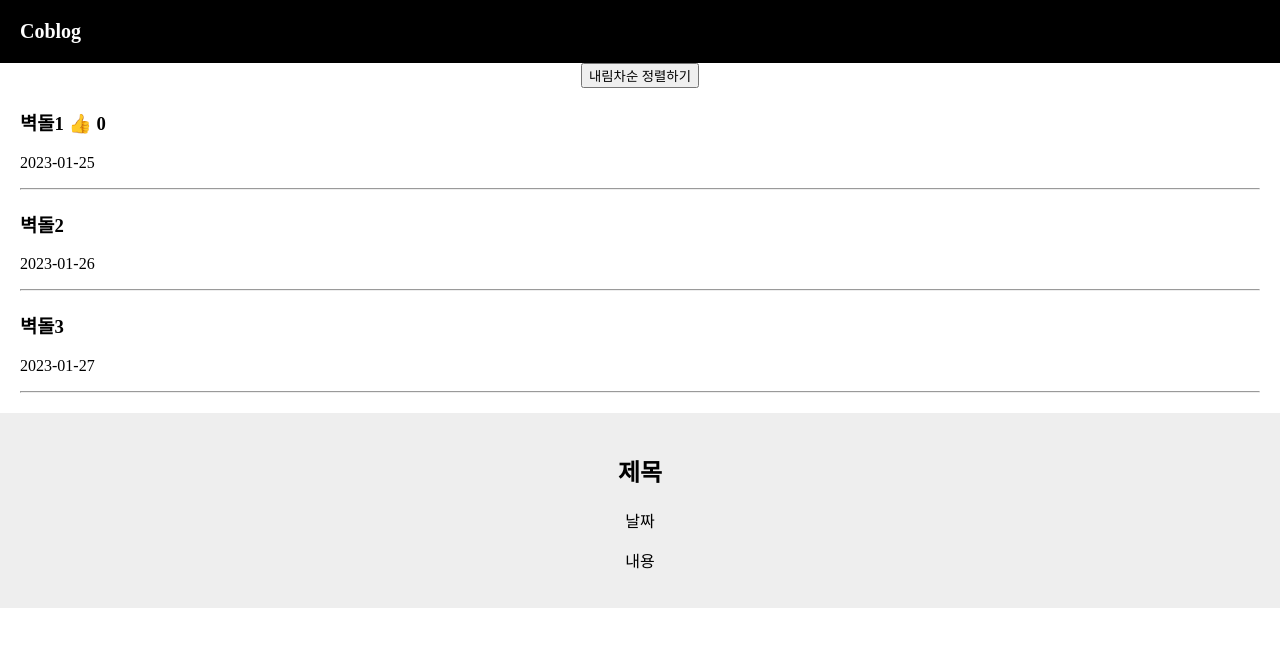
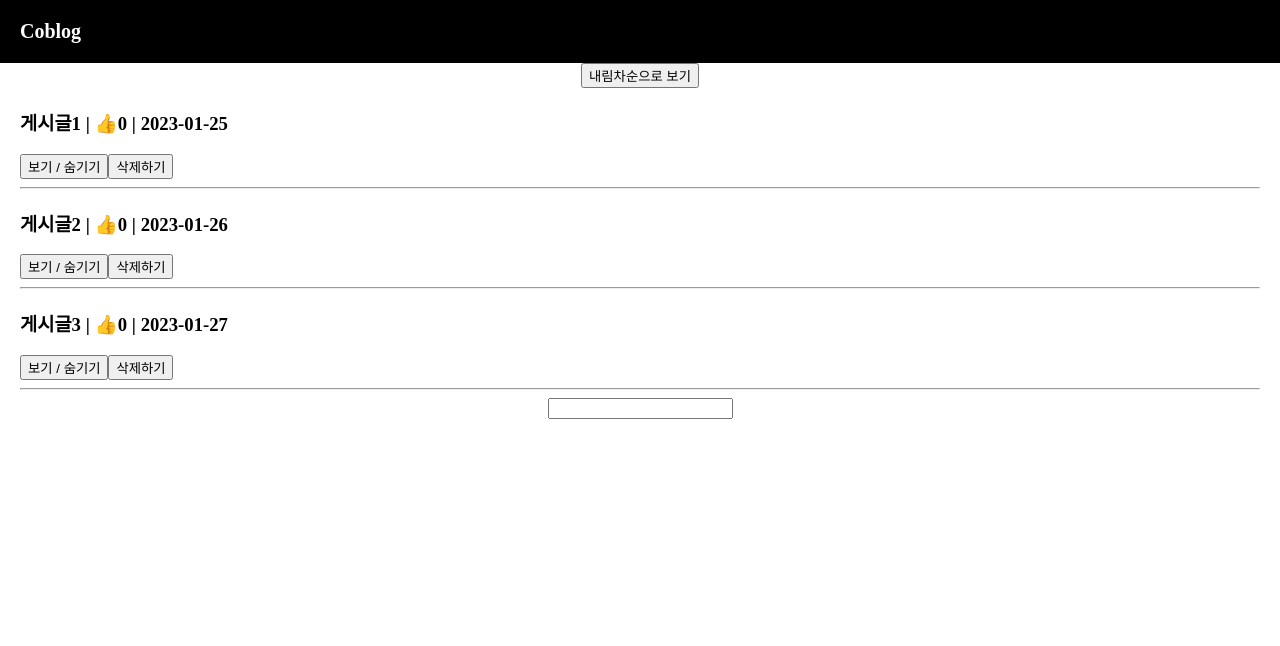
Before and after one commit to coblin7/coblin7.github.io, a React (Create React App) app: page / in a window 1280 px wide. Shown: the top 646 px of the page. Built offline with nearby package versions, Linux system fonts and the light colour scheme.

Commit message:
practice: props 응용

```diff
--- a/src/App.js
+++ b/src/App.js
@@ -5,63 +5,115 @@ import React, { useState } from 'react';
 
 function App() {
 
-  let [title, titleTool] = useState(
+  //////////////////////////////////////////////////////////////////
+  /**
+   * state
+   */
+  let [boardList, setBoardList] = useState(
     [
-      {"subject": "벽돌1", "date": "2023-01-25"},
-      {"subject": "벽돌2", "date": "2023-01-26"},
-      {"subject": "벽돌3", "date": "2023-01-27"},
+      {"subject": "게시글1", "date": "2023-01-25", "like": 0},
+      {"subject": "게시글2", "date": "2023-01-26", "like": 0},
+      {"subject": "게시글3", "date": "2023-01-27", "like": 0},
     ]
   );
 
-  let [likeNumber, likeNumberTool] = useState(0);
+  let [modalState, setModalState] = useState(false);
+  let [inputValue, setInputValue] = useState('');
 
+  //////////////////////////////////////////////////////////////////
+  /**
+   * function
+   */
   function orderByDesc() {
-    let copy = [...title];
+    let copy = [...boardList];
     copy = copy.sort((a,b) => a.subject < b.subject ? 1 : -1);
-    titleTool(copy);
+    setBoardList(copy);
   }
 
+  function increaseLike(index) {
+    let copy = [...boardList];
+    copy[index]["like"] += 1;
+    setBoardList(copy);
+  }
+
+  function showModal(index) {
+    setModalState(!modalState);
+  }
+
+  function updateBoard() {
+    let copy = [...boardList];
+    copy[0]["subject"] = "야호";
+    setBoardList(copy);
+  }
+
+  function deleteBoard(index) {
+    let copy = [...boardList];
+    delete copy[index];
+
+    console.log(copy);
+  }
+
+  function addBoard() {
+
+  }
+
+  //////////////////////////////////////////////////////////////////
+  /**
+   * return
+   */
   return (
     <div className="App">
       <div className='black-nav'>
         <div>Coblog</div>
       </div>
 
-      <button onClick={ orderByDesc }>내림차순 정렬하기</button>
+      <button onClick={orderByDesc}>내림차순으로 보기</button>
 
-      <div className='list'>
-        <h3> { title[0]["subject"] } <span onClick={ ()=>{likeNumberTool(likeNumber++);} }>👍</span> {likeNumber} </h3>
-        <p>{ title[0]["date"] } </p>
-        <hr/>
-      </div>
+      {
+        boardList.map( (board, i)=>{
+          return (
+            <div className='list' key={i}>
+              <h3>
+                { board["subject"] }
+                <span onClick={()=>increaseLike(i)}> | 👍{board["like"]} | </span>
+                { board["date"] }
+              </h3>
+              <button onClick={()=>showModal(i)}>보기 / 숨기기</button>
+              <button onClick={()=>deleteBoard(i)}>삭제하기</button>
+              { modalState ? <Modal board={board} color="skyblue" updateBoard={updateBoard} /> : null }
+              <hr/>
+            </div>
+          )
+        } )
+      }
 
-      <div className='list'>
-        <h3> { title[1]["subject"] }</h3>
-        <p>{ title[1]["date"] } </p>
-        <hr/>
-      </div>
-
-      <div className='list'>
-        <h3> { title[2]["subject"] }</h3>
-        <p>{ title[2]["date"] } </p>
-        <hr/>
-      </div>
-
-      <Modal/>
+      <input onChange={(e)=>{
+        setInputValue(e.target.value);
+        console.log({inputValue});
+      }} />
 
     </div>
   );
 }
 
-function Modal() {
+//////////////////////////////////////////////////////////////////
+/**
+ * Modal
+ */
+function Modal(props) {
+  let board = props["board"];
+  let updateBoard = props["updateBoard"];
+
   return (
-  <div className='modal'>
-    <h2>제목</h2>
-    <p>날짜</p>
+  <div className='modal' style={{background: props.color}}>
+    <h2>{board["subject"]}</h2>
+    <p>{board["date"]}</p>
     <p>내용</p>
+    <button onClick={updateBoard}>수정하기</button>
   </div>
   )
-
 }
 
+
+
 export default App;
```
